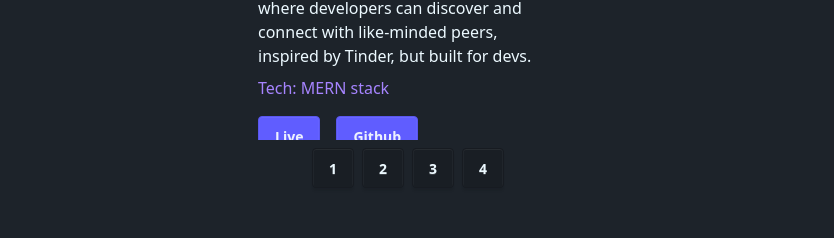
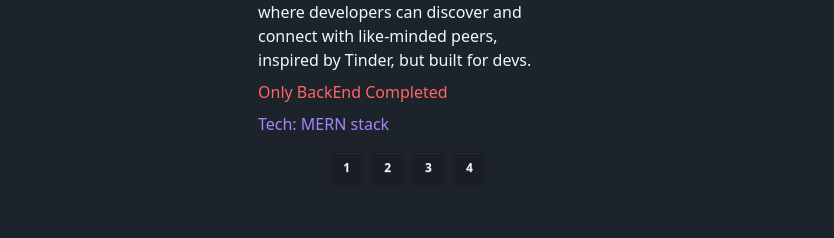
Before and after one commit to umanagendrakumar/MyPortfolio, a React (Vite) app: page /projects in a window 1280 px wide. Shown: the part 462-700 px from the top of the page, without its empty margins (232-1066 px from the left). Built offline with nearby package versions, Linux system fonts and the light colour scheme.

Commit message:
DEVcharge proj card updated and numbers icons size decreased

```diff
--- a/src/components/Projects.jsx
+++ b/src/components/Projects.jsx
@@ -13,6 +13,7 @@ const Projects = () => {
                         alt="Tailwind CSS Carousel component" />
                     <h1 className="font-bold text-2xl mb-2">DEVcharge</h1>
                     <p className="mb-2">A real-time matchmaking platform where developers can discover and connect with like-minded peers, inspired by Tinder, but built for devs.</p>
+                    <p className="mb-2 text-red-400">Only BackEnd Completed</p>
                     <p className="mb-4 text-violet-400 font-medium">Tech: MERN stack</p>
                     <div className="flex items-center gap-4">
                         <a href="" className="btn btn-primary">Live</a>
@@ -63,10 +64,10 @@ It quickly converts grades to SGPA using a simple, user-friendly interface.
                 </div>
             </div>
             <div className="flex w-full justify-center gap-2 py-2">
-                <a href="#project1" className="btn btn-md">1</a>
-                <a href="#project2" className="btn btn-md">2</a>
-                <a href="#project3" className="btn btn-md">3</a>
-                <a href="#project4" className="btn btn-md">4</a>
+                <a href="#project1" className="btn btn-sm">1</a>
+                <a href="#project2" className="btn btn-sm">2</a>
+                <a href="#project3" className="btn btn-sm">3</a>
+                <a href="#project4" className="btn btn-sm">4</a>
             </div>
 
         </main>
```
